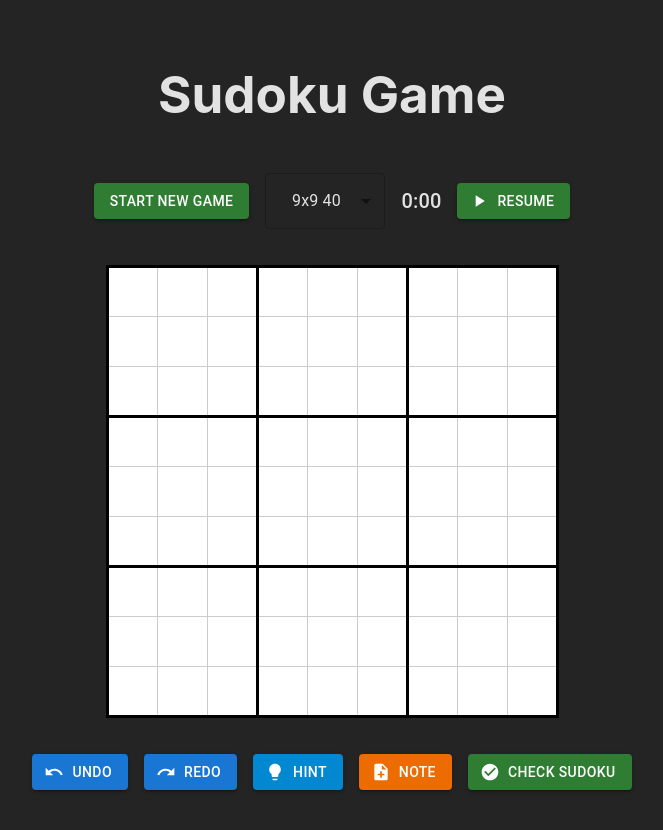
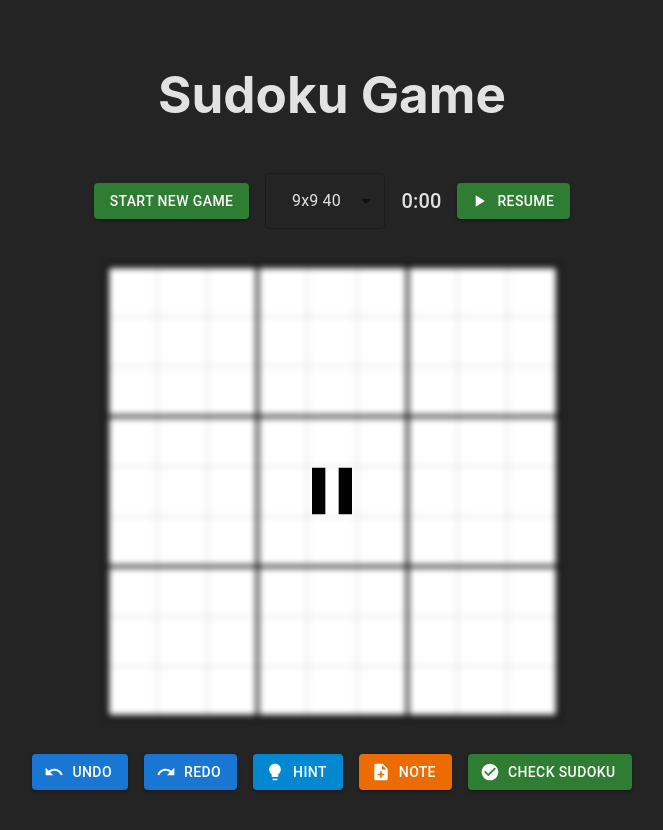
Before and after one commit to rsandu1/SudokuWebApp, a React (Vite) app in the folder sudoku_frontend/: page / in a window 1280 px wide. Shown: the top 830 px of the page, without its empty margins (308-971 px from the left). Built offline with nearby package versions, Linux system fonts and the light colour scheme.

Commit message:
Update pause feature

```diff
--- a/sudoku_frontend/src/components/board/SudokuBoard.css
+++ b/sudoku_frontend/src/components/board/SudokuBoard.css
@@ -1,13 +1,37 @@
-/* Sudoku board table */
+.sudoku-overlay {
+    position: relative;
+}
+
 .sudoku-board {
-    border-collapse: collapse; /* Enable border collapsing */
+    border-collapse: collapse;
     margin: 20px;
     display: flex;
     align-items: center;
     flex-direction: column;
 }
 
-/* Individual cells in the Sudoku table */
+/* Blur the board when paused*/
+.sudoku-board.blur {
+    filter: blur(3px);
+    pointer-events: none;
+}
+
+.pause-icon {
+    position: absolute;
+    top: 0;
+    left: 0;
+    right: 0;
+    bottom: 0;
+    display: flex;
+    justify-content: center;
+    align-items: center;
+    z-index: 2;
+}
+
+.pause-icon {
+    pointer-events: none;
+}
+
 .sudoku-cell {
     width: 50px;
     height: 50px;
@@ -23,13 +47,11 @@
     background-color: #fff;
 }
 
-/* Highlight editable cells */
 .sudoku-cell.editable {
     background-color: #f9f9ff;
     color: rgb(0, 119, 158);
 }
 
-/* Highlight focused cells */
 .sudoku-cell:focus {
     border-color: #007bff;
     box-shadow: 0 0 5px rgba(0, 123, 255, 0.5);
--- a/sudoku_frontend/src/components/board/SudokuBoard.jsx
+++ b/sudoku_frontend/src/components/board/SudokuBoard.jsx
@@ -1,20 +1,22 @@
 import React from 'react';
+import PauseIcon from '@mui/icons-material/Pause';
+
 import './SudokuBoard.css';
 import { useSudoku } from '../../context/SudokuContext';
 
 function SudokuBoard() {
-    const { board, updateBoard } = useSudoku();
+    const { board, updateBoard, isPaused, setIsPaused } = useSudoku();
     const subGridSize = board.length;
     // Handle user input for an editable cell and update board
     const handleCellInput = (row, col, value) => {
-        if (board[row][col].isEditable && !isNaN(value) && value >= 1 && value <= 9) {
+        if (!isPaused && board[row][col].isEditable && !isNaN(value) && value >= 1 && value <= 9) {
             updateBoard(row, col, Number(value));
         }
     };
 
     // Event Handler for user actions
     const handleKeyDown = (event, row, col) => {
-        if (board[row][col].isEditable) {
+        if (!isPaused && board[row][col].isEditable) {
             if (event.key === 'Backspace' || event.key === 'Delete') {
                 updateBoard(row, col, 0);
             } else if (!isNaN(event.key) && event.key >= 1 && event.key <= 9) {
@@ -24,10 +26,20 @@ function SudokuBoard() {
     };
 
     return (
-        <table className="sudoku-board">
+        <div className={`sudoku-overlay ${isPaused ? 'isPaused' : ''}`}>
+            {isPaused && (
+                <div className="pause-icon">
+                    <PauseIcon style={{ fontSize: 80, color: '#000' }} />
+                </div>
+            )}
+
+            <table className={`sudoku-board ${isPaused ? 'blur' : ''}`}>
                 <tbody>
                     {board.map((row, rowIndex) => (
-                    <tr key={rowIndex} className={subGridSize === 4 ? 'sub-row-2' : 'sub-row-3'}>
+                        <tr
+                            key={rowIndex}
+                            className={subGridSize === 4 ? 'sub-row-2' : 'sub-row-3'}
+                        >
                             {row.map((cell, colIndex) => (
                                 <td
                                     key={`${rowIndex}-${colIndex}`}
@@ -43,6 +55,7 @@ function SudokuBoard() {
                     ))}
                 </tbody>
             </table>
+        </div>
     );
 }
 
--- a/sudoku_frontend/src/components/menu/UpperMenu.jsx
+++ b/sudoku_frontend/src/components/menu/UpperMenu.jsx
@@ -7,14 +7,13 @@ import { useSudoku } from '../../context/SudokuContext';
 
 const UpperMenu = () => {
     // Set Difficulty
-    const { difficulty, setDifficulty, startGame } = useSudoku();
+    const { difficulty, setDifficulty, startGame ,isPaused, setIsPaused} = useSudoku();
     const handleDifficultyChange = (event) => {
         setDifficulty(event.target.value); // Directly call setDifficulty
     };
 
     // Timer
     const [timer, setTimer] = useState(0);
-    const [isPaused, setIsPaused] = useState(true);
 
     useEffect(() => {
         let interval = null;
--- a/sudoku_frontend/src/context/SudokuContext.jsx
+++ b/sudoku_frontend/src/context/SudokuContext.jsx
@@ -11,6 +11,7 @@ export const SudokuProvider = ({ children }) => {
     const [board, setBoard] = useState(defaultBoard);
     const [history, setHistory] = useState([]);
     const [difficulty, setDifficulty] = useState('0');
+    const [isPaused, setIsPaused] = useState(true);
 
     // Convert the passed in string into a 2D array
     const parseBoard = (boardString) => {
@@ -31,7 +32,7 @@ export const SudokuProvider = ({ children }) => {
         )
             .then((response) => {
                 if (response.data && response.data.board) {
-                    const parsedBoard = parseBoard(response.data.board, );
+                    const parsedBoard = parseBoard(response.data.board,);
                     setBoard(parsedBoard);
                     setHistory([]);
                     updateBoard();
@@ -78,7 +79,11 @@ export const SudokuProvider = ({ children }) => {
     };
 
     return (
-        <SudokuContext.Provider value={{ board, updateBoard, undo, difficulty, setDifficulty, startGame }}>
+        <SudokuContext.Provider value={{
+            board, updateBoard, undo,
+            difficulty, setDifficulty, startGame,
+            isPaused, setIsPaused
+        }}>
             {children}
         </SudokuContext.Provider>
     );
```
Lines whose indentation alone changed are shown as unchanged.
